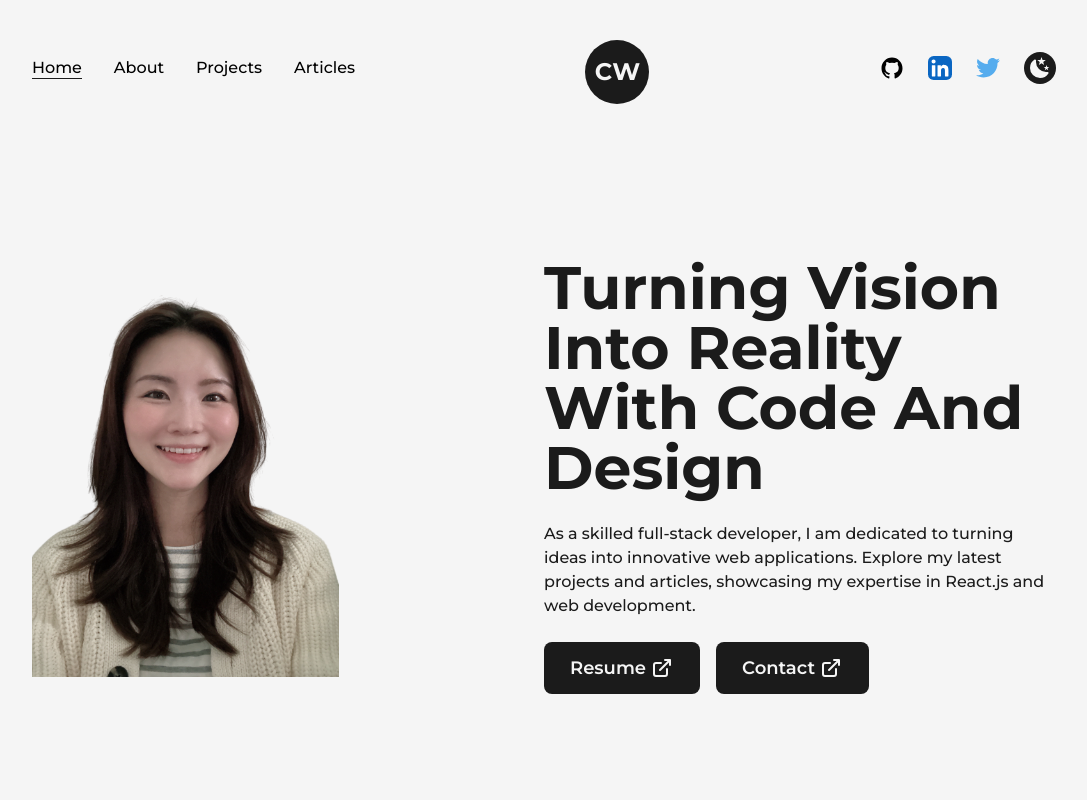
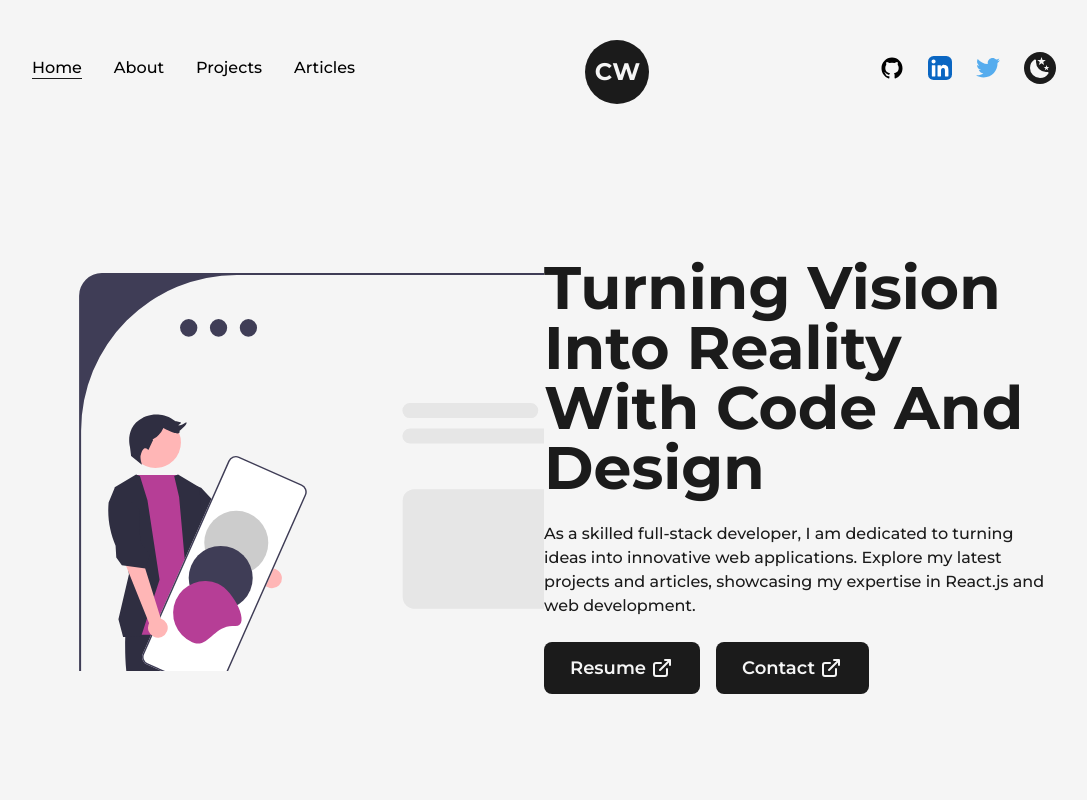
Before and after one commit to cwon07/portfolio_23, a Next.js app: page / in a window 1280 px wide. Shown: the top 800 px of the page, without its empty margins (96-1183 px from the left). Built offline with nearby package versions, Linux system fonts and the light colour scheme.

Commit message:
trying a different image for the index page

```diff
--- /dev/null
+++ b/src/components/IndexImage.js
@@ -0,0 +1,98 @@
+import * as React from "react"
+const IndexImage = (props) => (
+  <svg
+    xmlns="http://www.w3.org/2000/svg"
+    width={740.103}
+    height={574.316}
+    data-name="Layer 1"
+    {...props}
+  >
+    <path
+      fill="#3f3d56"
+      d="M717.413 0H69.793a22.717 22.717 0 0 0-22.69 22.69v394.62A22.717 22.717 0 0 0 69.793 440h647.62a22.717 22.717 0 0 0 22.69-22.69V22.69A22.717 22.717 0 0 0 717.413 0Zm20.69 417.31a20.69 20.69 0 0 1-20.69 20.69H69.793a20.69 20.69 0 0 1-20.69-20.69V157.676A155.676 155.676 0 0 1 204.78 2h512.634a20.69 20.69 0 0 1 20.69 20.69Z"
+    />
+    <path
+      fill="#e6e6e6"
+      d="M678.922 335.731h-296.63a11.628 11.628 0 0 1-11.614-11.614v-96.335a11.628 11.628 0 0 1 11.614-11.615h296.63a11.628 11.628 0 0 1 11.615 11.615v96.335a11.628 11.628 0 0 1-11.615 11.614Z"
+    />
+    <ellipse cx={216.405} cy={54.873} fill="#3f3d56" rx={8.642} ry={8.835} />
+    <ellipse cx={186.551} cy={54.873} fill="#3f3d56" rx={8.642} ry={8.835} />
+    <ellipse cx={156.698} cy={54.873} fill="#3f3d56" rx={8.642} ry={8.835} />
+    <path
+      fill="#e6e6e6"
+      d="M498.776 145.109H377.91a7.52 7.52 0 0 1 0-15.04h120.866a7.52 7.52 0 0 1 0 15.04ZM593.1 170.561H377.91a7.52 7.52 0 0 1 0-15.04H593.1a7.52 7.52 0 1 1 0 15.04Z"
+    />
+    <path
+      fill="#ffb6b6"
+      d="m162.313 563.077 10.089-.001 4.799-38.915-14.89.001.002 38.915z"
+    />
+    <path
+      fill="#2f2e41"
+      d="m161.957 573.602 31.025-.001v-.393a12.076 12.076 0 0 0-12.075-12.075h-.001l-5.667-4.3-10.574 4.3h-2.708Z"
+    />
+    <path
+      fill="#ffb6b6"
+      d="m103.992 563.077 10.089-.001 4.799-38.915-14.89.001.002 38.915z"
+    />
+    <path
+      fill="#2f2e41"
+      d="m103.636 573.602 31.025-.001v-.393a12.076 12.076 0 0 0-12.075-12.075h-.001l-5.667-4.3-10.574 4.3h-2.708Z"
+    />
+    <path
+      fill="#ffb6b6"
+      d="m230.272 304.697-34.374-32.236 9.31-15.597 33.9 38.769a9.851 9.851 0 1 1-8.836 9.064Z"
+    />
+    <path
+      fill="#2f2e41"
+      d="M94.121 351.63s-4.267 38.406 4.979 74.679l-3.483 17.534 7.75 100.53h18.811l13.195-165.717 24.63 165.717h19.757l-2.425-91.037 8.552-87.482-3.573-19.914Z"
+    />
+    <path
+      fill="#b63e96"
+      d="M146.103 202h-42l-7.063 17.958 1.704 141.984s83.214 0 88.904-5.69l-17.78-61.877-6.402-78.946Z"
+    />
+    <path
+      fill="#2f2e41"
+      d="m169.156 214.717 29.872 32.006 10.668 7.112 2.845 9.246-12.091 20.626-13.513-4.979-4.267-15.647-25.076-20.5-2.663-32.842 14.225 4.978z"
+    />
+    <path
+      fill="#2f2e41"
+      d="M142.188 203.016 147.103 224l6.762 74.998 9.246 56.899h26.674l-16.006-61.877-6.401-79.658-21.337-12.802-3.853 1.456zM107.931 203.016l7.527 24.148 12.091 79.658-18.492 56.898-17.954.28-4.672-17.651 10.535-45.217-14.225-86.77 21.337-12.802 3.853 1.456z"
+    />
+    <circle cx={123.472} cy={169.431} r={25.458} fill="#ffb6b6" />
+    <path
+      fill="#2f2e41"
+      d="M108.785 182.033s-1.223 1.855 1.138 9.724l-10.823-8.69-1.184-9.542s-5.509-19.674 13.378-29.117c0 0 16.526-8.657 32.265 3.934 0 0 6.295.787 5.508 1.574s-4.721 3.148-.787 2.361 6.296-4.722 6.296-2.36-7.083 7.869-7.083 7.869 2.755 7.476-16.132-2.755a21.108 21.108 0 0 1-10.864 11.377l.606.592-4.694 10.066s-4.87-6.443-7.624 4.967Z"
+    />
+    <path
+      fill="#fff"
+      d="m110.783 380.688 85.533-192.856a8.27 8.27 0 0 1 10.9-4.203l62.633 27.778a8.27 8.27 0 0 1 4.202 10.9L188.52 415.164a8.27 8.27 0 0 1-10.9 4.202l-62.633-27.778a8.27 8.27 0 0 1-4.203-10.9Z"
+    />
+    <path
+      fill="#3f3d56"
+      d="m110.783 380.688 85.533-192.856a8.27 8.27 0 0 1 10.9-4.203l62.633 27.778a8.27 8.27 0 0 1 4.202 10.9L188.52 415.164a8.27 8.27 0 0 1-10.9 4.202l-62.633-27.778a8.27 8.27 0 0 1-4.203-10.9Zm161.94-158.97a6.814 6.814 0 0 0-3.463-8.982l-62.634-27.778a6.814 6.814 0 0 0-8.982 3.463l-85.532 192.857a6.814 6.814 0 0 0 3.463 8.982l62.633 27.778a6.814 6.814 0 0 0 8.982-3.463Z"
+    />
+    <circle cx={204.278} cy={269.826} r={32.005} fill="#ccc" />
+    <circle cx={188.708} cy={304.934} r={32.005} fill="#3f3d56" />
+    <path
+      fill="#b63e96"
+      d="M160.161 369.3a32.005 32.005 0 1 1 25.951-58.514c16.159 7.166 33.877 43.921 16.282 42.232-20.15-1.933-26.074 23.448-42.233 16.282Z"
+    />
+    <path
+      fill="#ffb6b6"
+      d="M117.113 350.313 92.103 288l20 4 16.691 53.435a9.851 9.851 0 1 1-11.681 4.878Z"
+    />
+    <path
+      fill="#2f2e41"
+      d="M76.618 229.563c-1.456 16.063 1.56 30.167 6.967 43.222l.695 11.612 5.56 7.917 23.706 3.095 4.353-13.728-9.744-12.965-.82-32.378-24.31-22.24Z"
+    />
+    <path
+      fill="#f2f2f2"
+      d="M54.259 556.983a2.27 2.27 0 0 1-1.645-3.934l.156-.618-.062-.148a6.094 6.094 0 0 0-11.241.041c-1.84 4.429-4.18 8.864-4.756 13.546a18.029 18.029 0 0 0 .316 6.2 72.281 72.281 0 0 1-6.575-30.02 69.766 69.766 0 0 1 .433-7.783q.358-3.178.995-6.31a73.119 73.119 0 0 1 14.5-30.99 19.46 19.46 0 0 0 8.093-8.396 14.843 14.843 0 0 0 1.35-4.057c-.394.052-1.486-5.948-1.189-6.316-.549-.834-1.532-1.248-2.131-2.06-2.983-4.044-7.091-3.338-9.237 2.157-4.582 2.312-4.626 6.148-1.815 9.836 1.79 2.347 2.035 5.523 3.605 8.035-.162.207-.33.407-.491.614a73.59 73.59 0 0 0-7.681 12.168 30.592 30.592 0 0 0-1.827-14.21c-1.748-4.216-5.025-7.768-7.91-11.414a6.28 6.28 0 0 0-11.184 3.083l-.017.161q.642.363 1.258.77a3.078 3.078 0 0 1-1.241 5.602l-.063.01a30.628 30.628 0 0 0 .808 4.58c-3.702 14.315 4.29 19.529 15.701 19.763.252.13.497.259.75.381a75.115 75.115 0 0 0-4.044 19.028 71.243 71.243 0 0 0 .052 11.503l-.02-.135a18.826 18.826 0 0 0-6.426-10.87c-4.946-4.063-11.933-5.56-17.268-8.825a3.533 3.533 0 0 0-5.412 3.437l.022.143a20.675 20.675 0 0 1 2.319 1.117q.643.363 1.258.77a3.078 3.078 0 0 1-1.24 5.602l-.063.01-.13.019a30.655 30.655 0 0 0 5.639 8.83c2.315 12.496 12.256 13.682 22.89 10.043h.007a75.092 75.092 0 0 0 5.044 14.726h18.02c.065-.2.123-.407.181-.607a20.474 20.474 0 0 1-4.986-.297c1.337-1.64 2.674-3.294 4.01-4.935a1.12 1.12 0 0 0 .085-.097c.678-.84 1.363-1.673 2.04-2.512l.001-.001a29.99 29.99 0 0 0-.878-7.64Z"
+    />
+    <path
+      fill="#ccc"
+      d="M255.81 573.126a1.186 1.186 0 0 1-1.19 1.19H1.33a1.19 1.19 0 0 1 0-2.38h253.29a1.187 1.187 0 0 1 1.19 1.19Z"
+    />
+  </svg>
+)
+export default IndexImage
--- /dev/null
+++ b/src/components/TransitionEffect.js
@@ -0,0 +1,29 @@
+import React from 'react'
+import { motion } from 'framer-motion'
+
+const TransitionEffect = () => {
+    return(
+        <>
+            <motion.div className='fixed top-0 bottom-0 right-full w-screen h-screen z-30 bg-primary'
+            initial={{x:"100%", width:"100%"}}
+            animate={{x:"0%", width:"0%"}}
+            exit={{x:["0%", "100%"], width:["0%", "100%"]}}
+            transition={{duration:0.8, ease:"easeInOut"}}
+            />
+
+            <motion.div className='fixed top-0 bottom-0 right-full w-screen h-screen z-20 bg-light'
+            initial={{x:"100%", width:"100%"}}
+            animate={{x:"0%", width:"0%"}}
+            transition={{delay:0.2, duration:0.8, ease:"easeInOut"}}
+            />
+
+            <motion.div className='fixed top-0 bottom-0 right-full w-screen h-screen z-10 bg-dark'
+            initial={{x:"100%", width:"100%"}}
+            animate={{x:"0%", width:"0%"}}
+            transition={{delay: 0.4, duration:0.8, ease:"easeInOut"}}
+            />
+        </>
+    )
+}
+
+export default TransitionEffect
--- a/src/pages/_app.js
+++ b/src/pages/_app.js
@@ -3,6 +3,8 @@ import {Montserrat} from "next/font/google"
 import Head from 'next/head'
 import NavBar from '@/components/NavBar'
 import Footer from '../components/Footer'
+import { AnimatePresence } from 'framer-motion'
+import { useRouter } from 'next/router'
 
 
 const montserrat = Montserrat({
@@ -11,6 +13,9 @@ const montserrat = Montserrat({
 })
 
 export default function App({ Component, pageProps }) {
+
+  const router = useRouter();
+
   return (
     <>
       <Head>
@@ -19,7 +24,9 @@ export default function App({ Component, pageProps }) {
       </Head>
       <main className={`${montserrat.variable} font-mont bg-light dark:bg-dark w-full min-h-screen`}>
         <NavBar />
-        <Component {...pageProps} />
+        <AnimatePresence mode="wait">
+        <Component key={router.asPath} {...pageProps} />
+        </AnimatePresence>
         <Footer />
       </main>
    </>
--- a/src/pages/about.js
+++ b/src/pages/about.js
@@ -9,6 +9,7 @@ import { useRef } from 'react'
 import Skills from '@/components/Skills'
 import Experience from '@/components/Experience'
 import Education from '@/components/Education'
+import TransitionEffect from '@/components/TransitionEffect'
 
 const AnimatedNumbers = ({value}) => {
 const ref = useRef(null);
@@ -41,6 +42,7 @@ const about = () => {
                 <title>Christine Wong | About Page</title>
                 <meta name="description" content="about Christine" />
             </Head>
+            <TransitionEffect />
             <main className='flex w-full flex-col items-center justify-center dark:text-light'>
                <Layout className="pt-14">
                <AnimatedText text="Passion Fuels Purpose" className='mb-16 lg:!text-7xl sm:!text-6xl xs:!text-4xl sm:mb-0'/>
--- a/src/pages/index.js
+++ b/src/pages/index.js
@@ -2,9 +2,11 @@ import Layout from '@/components/Layout'
 import Head from 'next/head'
 import Image from 'next/image'
 import profilePic from '../../public/images/profile/no_background_profile.png'
+import IndexImage from '@/components/IndexImage'
 import AnimatedText from '@/components/AnimatedText'
 import Link from 'next/link'
 import { LinkArrow } from '@/components/Icons'
+import TransitionEffect from '@/components/TransitionEffect'
 
 export default function Home() {
   return (
@@ -13,11 +15,12 @@ export default function Home() {
         <title>Create Next App</title>
         <meta name="description" content="Generated by create next app" />
       </Head>
+      <TransitionEffect />
       <main className='flex items-center text-dark w-full min-h-screen dark:text-light'>
         <Layout className='pt-0 md:pt-16 sm:pt-8'>
           <div className="flex items-center justify-between w-full lg:flex-col">
             <div className='w-1/2 md:w-full'>
-              <Image src={profilePic} alt='Christine Wong' className='w-3/5 h-auto lg:hidden md:inline-block md:w-full'
+              <IndexImage alt='undraw - innovative' className='w-full h-auto lg:hidden md:inline-block md:w-full'
               priority
               sizes="(max-width: 768px) 100vw, (max-width: 1200px) 50vw, 33vw"/>
             </div>
```
Also changed, not shown: src/pages/projects.js (+19 -18 lines), public/images/svgs/indexImage.svg (added).
